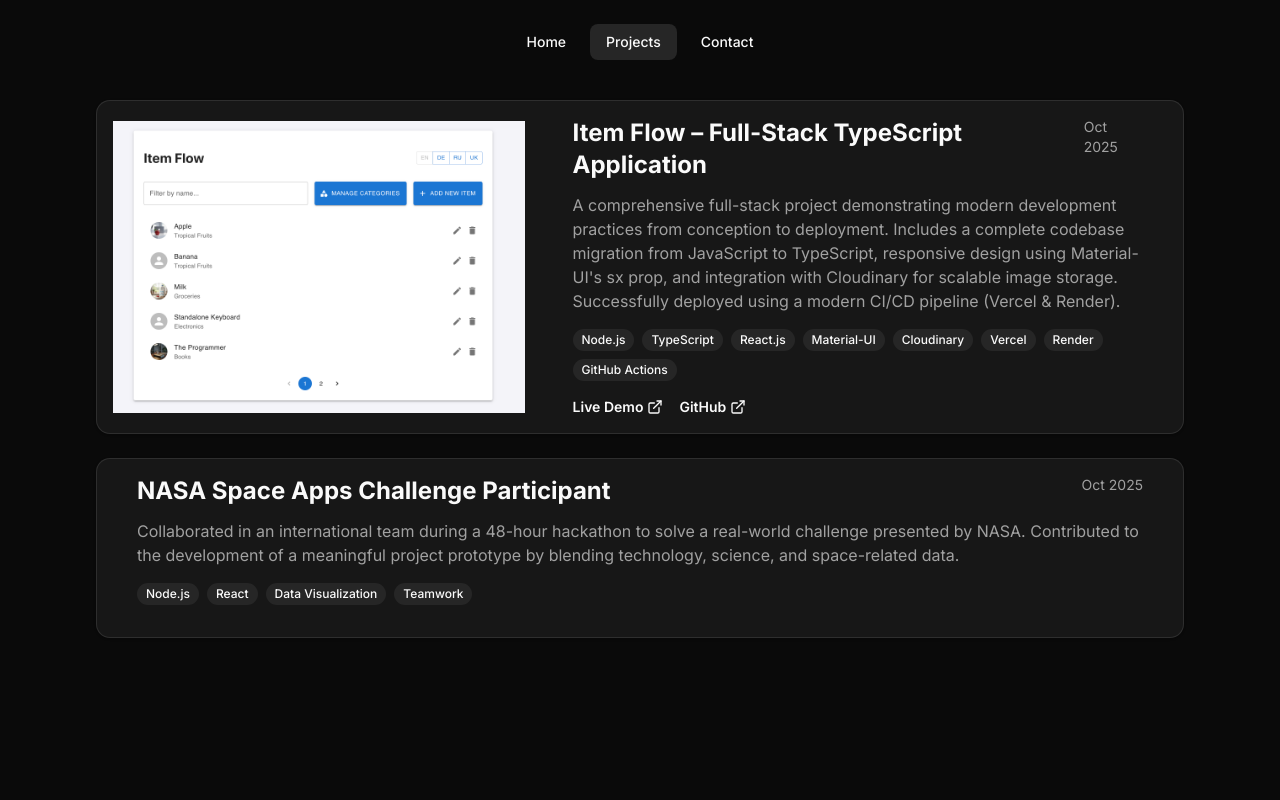
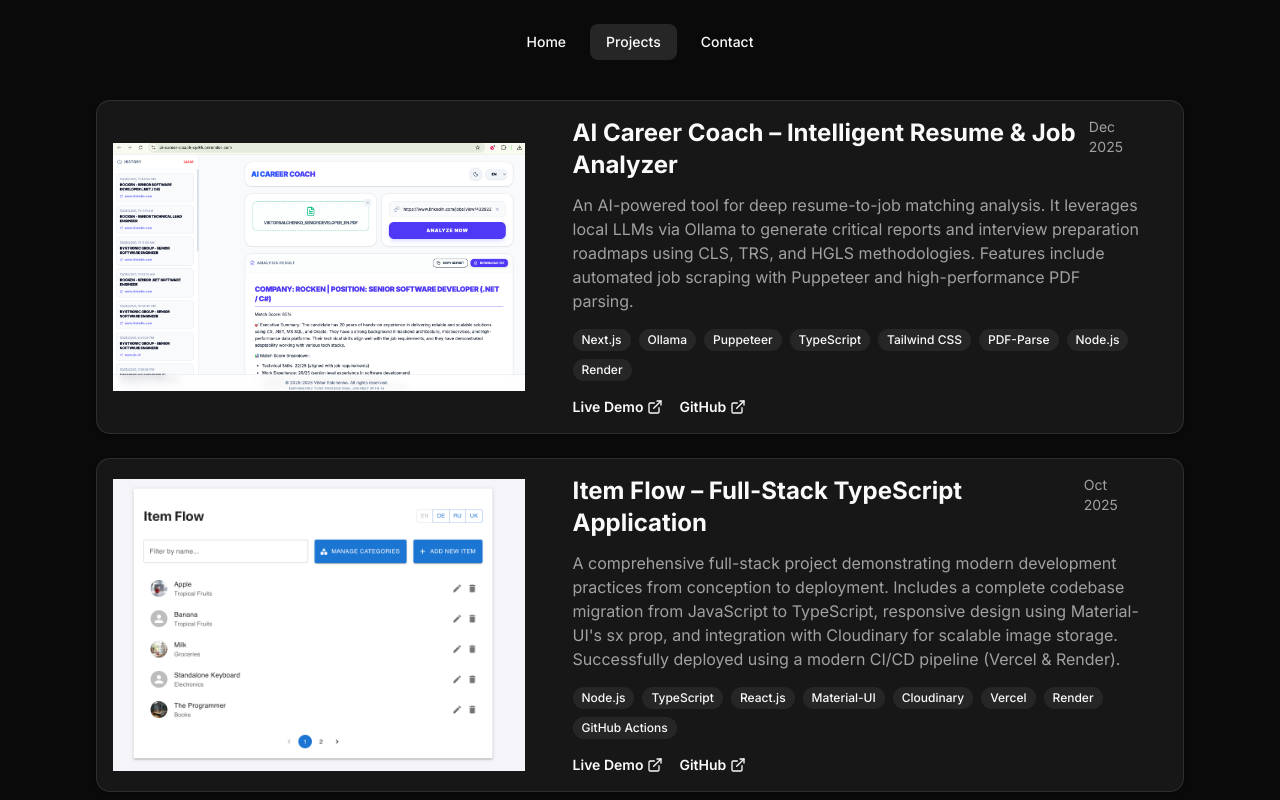
Before and after one commit to vralchenko/vralchenko-portfolio, a Next.js app: page /projects in a window 1280 px wide. Shown: the top 800 px of the page. Built offline with nearby package versions, Linux system fonts and the light colour scheme.

Commit message:
style: refine ProjectCard layout and remove redundant padding

```diff
--- a/app/page.tsx
+++ b/app/page.tsx
@@ -126,7 +126,6 @@ export default function Home() {
                     <CardContent>
                         <TooltipProvider>
                             <div className="grid grid-cols-8 gap-4">
-
                                 <Tooltip>
                                     <TooltipTrigger><SiSharp className="w-8 h-8" /></TooltipTrigger>
                                     <TooltipContent><p>C#</p></TooltipContent>
@@ -287,7 +286,6 @@ export default function Home() {
                                     <TooltipTrigger><SiJest className="w-8 h-8" /></TooltipTrigger>
                                     <TooltipContent><p>Testing (xUnit/NUnit)</p></TooltipContent>
                                 </Tooltip>
-
                             </div>
                         </TooltipProvider>
                     </CardContent>
@@ -320,11 +318,10 @@ export default function Home() {
                     <CardContent className="py-2">
                         <TooltipProvider>
                             <div className="flex flex-row gap-6 justify-around p-4">
-
                                 <Tooltip>
                                     <TooltipTrigger className="flex flex-col items-center gap-1">
-                                        <LuGraduationCap className="w-8 h-8" /> {/* Уменьшена иконка */}
-                                        <p className="text-muted-foreground text-xs">Master</p> {/* Уменьшен текст */}
+                                        <LuGraduationCap className="w-8 h-8" />
+                                        <p className="text-muted-foreground text-xs">Master</p>
                                     </TooltipTrigger>
                                     <TooltipContent>
                                         <p className="font-bold">Master's Degree (Diploma with Honor)</p>
@@ -333,15 +330,13 @@ export default function Home() {
                                         <p>1996 - 2002</p>
                                     </TooltipContent>
                                 </Tooltip>
-
                                 <Tooltip>
                                     <TooltipTrigger className="flex flex-col items-center gap-1">
-                                        <Flag code="GB" className="w-8 h-8" /> {/* Уменьшен флаг */}
-                                        <p className="text-muted-foreground text-xs">English</p> {/* Уменьшен текст */}
+                                        <Flag code="GB" className="w-8 h-8" />
+                                        <p className="text-muted-foreground text-xs">English</p>
                                     </TooltipTrigger>
                                     <TooltipContent><p>C1 (Professional)</p></TooltipContent>
                                 </Tooltip>
-
                                 <Tooltip>
                                     <TooltipTrigger className="flex flex-col items-center gap-1">
                                         <Flag code="DE" className="w-8 h-8" />
@@ -349,7 +344,6 @@ export default function Home() {
                                     </TooltipTrigger>
                                     <TooltipContent><p>B1 (Limited)</p></TooltipContent>
                                 </Tooltip>
-
                                 <Tooltip>
                                     <TooltipTrigger className="flex flex-col items-center gap-1">
                                         <Flag code="UA" className="w-8 h-8" />
@@ -357,7 +351,6 @@ export default function Home() {
                                     </TooltipTrigger>
                                     <TooltipContent><p>C2 (Native)</p></TooltipContent>
                                 </Tooltip>
-
                                 <Tooltip>
                                     <TooltipTrigger className="flex flex-col items-center gap-1">
                                         <Flag code="RU" className="w-8 h-8" />
@@ -365,7 +358,6 @@ export default function Home() {
                                     </TooltipTrigger>
                                     <TooltipContent><p>C2 (Fluent)</p></TooltipContent>
                                 </Tooltip>
-
                             </div>
                         </TooltipProvider>
                     </CardContent>
--- a/app/projects/page.tsx
+++ b/app/projects/page.tsx
@@ -3,6 +3,25 @@ import { ProjectCard } from "@/components/ProjectCard"
 export default function ProjectsPage() {
     return (
         <main className="px-4 pt-1 pb-4 md:px-8 md:pt-4 md:pb-8 max-w-6xl mx-auto">
+
+            <ProjectCard
+                title="AI Career Coach – Intelligent Resume & Job Analyzer"
+                subtitle="Dec 2025"
+                description="An AI-powered tool for deep resume-to-job matching analysis. It leverages local LLMs via Ollama to generate critical reports and interview preparation roadmaps using CLS, TRS, and HGLS methodologies. Features include automated job scraping with Puppeteer and high-performance PDF parsing."
+                technologies={[
+                    "Next.js",
+                    "Ollama",
+                    "Puppeteer",
+                    "TypeScript",
+                    "Tailwind CSS",
+                    "PDF-Parse",
+                    "Node.js",
+                    "Render"
+                ]}
+                githubLink="https://github.com/vralchenko/ai-career-coach"
+                liveLink="https://ai-career-coach-qv8h.onrender.com"
+                imageSrc="/ai-career-coach.png"
+            />
 
             <ProjectCard
                 title="Item Flow – Full-Stack TypeScript Application"
@@ -20,7 +39,7 @@ export default function ProjectsPage() {
                 ]}
                 githubLink="https://github.com/vralchenko/ItemFlow"
                 liveLink="https://item-flow-rho.vercel.app"
-                imageSrc="/item-flow-screenshot.jpg"
+                imageSrc="/item-flow.jpg"
             />
 
             <ProjectCard
--- a/components/ProjectCard.tsx
+++ b/components/ProjectCard.tsx
@@ -28,11 +28,8 @@ export function ProjectCard({
                                 imageSrc,
                             }: ProjectCardProps) {
     return (
-        // ИЗМЕНЕНИЕ: Добавлен p-4 для общей серой рамки
         <Card className="flex flex-col md:flex-row mb-6 p-4 hover:shadow-lg transition-shadow duration-300">
-
             {imageSrc && (
-                // ИЗМЕНЕНИЕ: md:w-2/5 p-0 relative aspect-[16/10] (удален pl-4)
                 <div className="md:w-2/5 p-0 relative aspect-[16/10] overflow-hidden">
                     <Image
                         src={imageSrc}
@@ -44,7 +41,6 @@ export function ProjectCard({
                 </div>
             )}
 
-            {/* ИЗМЕНЕНИЕ: Убран p-6 из CardContent, чтобы избежать двойных отступов */}
             <CardContent className={`flex flex-col justify-between ${imageSrc ? 'md:w-3/5' : 'md:w-full'}`}>
                 <div className="mb-4">
                     <div className="flex justify-between items-start">
@@ -66,14 +62,14 @@ export function ProjectCard({
 
                     <div className="flex gap-4">
                         {liveLink && (
-                            <Link href={liveLink} target="_blank" passHref className="text-sm font-semibold hover:text-primary transition-colors">
+                            <Link href={liveLink} target="_blank" className="text-sm font-semibold hover:text-primary transition-colors">
                                 <div className="flex items-center gap-1">
                                     Live Demo <ExternalLink className="w-4 h-4" />
                                 </div>
                             </Link>
                         )}
                         {githubLink && (
-                            <Link href={githubLink} target="_blank" passHref className="text-sm font-semibold hover:text-primary transition-colors">
+                            <Link href={githubLink} target="_blank" className="text-sm font-semibold hover:text-primary transition-colors">
                                 <div className="flex items-center gap-1">
                                     GitHub <ExternalLink className="w-4 h-4" />
                                 </div>
```
Also changed, not shown: public/ai-career-coach.png (added), public/item-flow.jpg (renamed from public/item-flow-screenshot.jpg).
